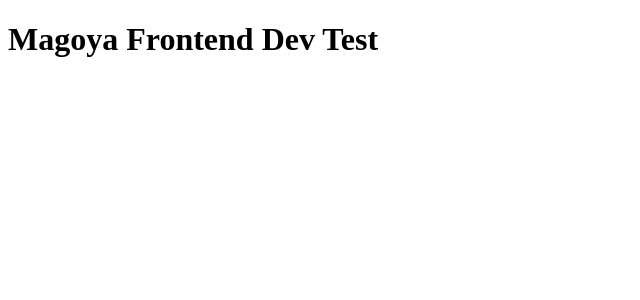
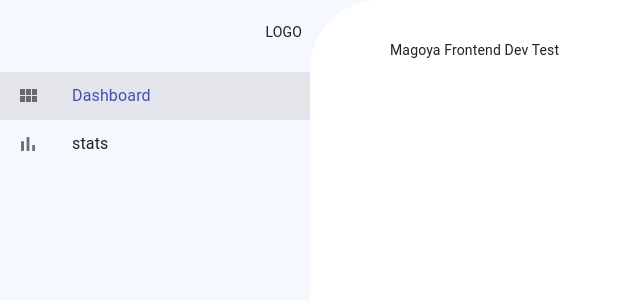
Before and after one commit to atariandante/mayoga-test, a Next.js app: page / in a window 1280 px wide. Shown: the top 300 px of the page, without its empty margins (0-640 px from the left). Built offline with nearby package versions, Linux system fonts and the light colour scheme.

Commit message:
Basic colors + Layout component

```diff
--- a/package.json
+++ b/package.json
@@ -9,6 +9,10 @@
         "start": "next start"
     },
     "dependencies": {
+        "@material-ui/core": "^4.11.0",
+        "@material-ui/icons": "^4.9.1",
+        "@material-ui/styles": "^4.10.0",
+        "clsx": "^1.1.1",
         "dayjs": "1.8.24",
         "next": "9.3.5",
         "react": "16.13.1",
--- /dev/null
+++ b/src/components/Layout/index.tsx
@@ -0,0 +1,142 @@
+import { useRouter } from 'next/router';
+import clsx from 'clsx';
+
+// Components
+import {
+    Drawer,
+    List,
+    ListItem,
+    ListItemIcon,
+    ListItemText,
+    CssBaseline,
+    makeStyles
+} from '@material-ui/core';
+import { ViewModule, BarChart } from '@material-ui/icons';
+import Link from "next/link";
+
+// Make styles
+const drawerWidth = 310;
+
+const pages = [
+    { name: 'Dashboard', icon: ViewModule, url: '/' },
+    { name: 'stats', icon: BarChart, url: '/stats' }
+]
+
+const useStyles = makeStyles((theme) => ({
+    root: {
+        display: 'flex',
+    },
+    appBar: {
+        zIndex: theme.zIndex.drawer + 1,
+        transition: theme.transitions.create(['width', 'margin'], {
+            easing: theme.transitions.easing.sharp,
+            duration: theme.transitions.duration.leavingScreen,
+        }),
+    },
+    mainWrapper: {
+        backgroundColor: '#F6F8FF'
+    },
+    mainContent: {
+        backgroundColor: '#FFF',
+        marginLeft: drawerWidth,
+        width: `calc(100% - ${drawerWidth}px)`,
+        borderTopLeftRadius: 70,
+        // Replace with theme
+        minHeight: '100vh',
+        paddingLeft: theme.spacing(10),
+        paddingRight: theme.spacing(10),
+        paddingBottom: theme.spacing(5),
+        paddingTop: theme.spacing(5),
+        transition: theme.transitions.create(['width', 'margin'], {
+            easing: theme.transitions.easing.sharp,
+            duration: theme.transitions.duration.enteringScreen,
+        }),
+    },
+    hide: {
+        display: 'none',
+    },
+    drawer: {
+        width: drawerWidth,
+        flexShrink: 0,
+        whiteSpace: 'nowrap',
+        // TODO: Add theme
+        backgroundColor: '#F6F8FF',
+    },
+    drawerOpen: {
+        width: drawerWidth,
+        // TODO: Add theme
+        backgroundColor: '#F6F8FF',
+        border: 'none',
+        transition: theme.transitions.create('width', {
+            easing: theme.transitions.easing.sharp,
+            duration: theme.transitions.duration.enteringScreen,
+        }),
+    },
+    activeListItem: {
+        color: theme.palette.primary.main
+    },
+    toolbar: {
+        display: 'flex',
+        alignItems: 'center',
+        justifyContent: 'flex-end',
+        padding: theme.spacing(0, 1),
+        // necessary for content to be below app bar
+        ...theme.mixins.toolbar,
+    },
+    content: {
+        flexGrow: 1,
+        padding: theme.spacing(3),
+    },
+}));
+
+export const Layout = ({ children }) => {
+    const classes = useStyles();
+    const router = useRouter();
+
+    console.log(router.route);
+
+    return (
+        <div className={clsx(classes.mainWrapper)}>
+            <CssBaseline />
+
+            <Drawer
+                variant="permanent"
+                className={clsx(classes.drawer, classes.drawerOpen)}
+                classes={{paper: clsx(classes.drawerOpen)}}>
+                <div className={classes.toolbar}>
+                    LOGO
+                </div>
+
+                <List>
+                    {pages.map((page, index) => {
+                        const Icon = page.icon;
+
+                        return (
+                            <Link href={page.url}>
+                                <ListItem
+                                    button key={index}
+                                    selected={page.url === router.route}
+                                    className={clsx({
+                                        [classes.activeListItem]: page.url === router.route
+                                    })}
+                                    classes={{
+                                        selected: clsx(classes.activeListItem)
+                                    }}>
+                                    <ListItemIcon>
+                                        <Icon />
+                                    </ListItemIcon>
+
+                                    <ListItemText primary={page.name}/>
+                                </ListItem>
+                            </Link>
+                        );
+                    })}
+                </List>
+            </Drawer>
+
+            <main className={clsx(classes.mainContent)}>
+                {children}
+            </main>
+        </div>
+    )
+};
--- /dev/null
+++ b/src/components/index.tsx
@@ -0,0 +1,3 @@
+import { Layout } from './Layout';
+
+export { Layout };
--- /dev/null
+++ b/src/hooks/index.tsx
@@ -0,0 +1,3 @@
+import { useStyles } from './useStyles';
+
+export { useStyles };
--- a/src/pages/index.tsx
+++ b/src/pages/index.tsx
@@ -1,7 +1,14 @@
-import {NextPage} from 'next';
+import { NextPage } from 'next';
+
+// Components
+import { Layout } from '../components/Layout';
 
 const Index: NextPage = () => {
-    return <h1>Magoya Frontend Dev Test</h1>;
+    return (
+        <Layout>
+            Magoya Frontend Dev Test
+        </Layout>
+    )
 };
 
 export default Index;
```
Also changed, not shown: src/hooks/useStyles/index.tsx (added, +14 -0 lines), src/pages/stats/index.tsx (added, +9 -0 lines), 1 other file (tests, documents, lock files or other folders).
